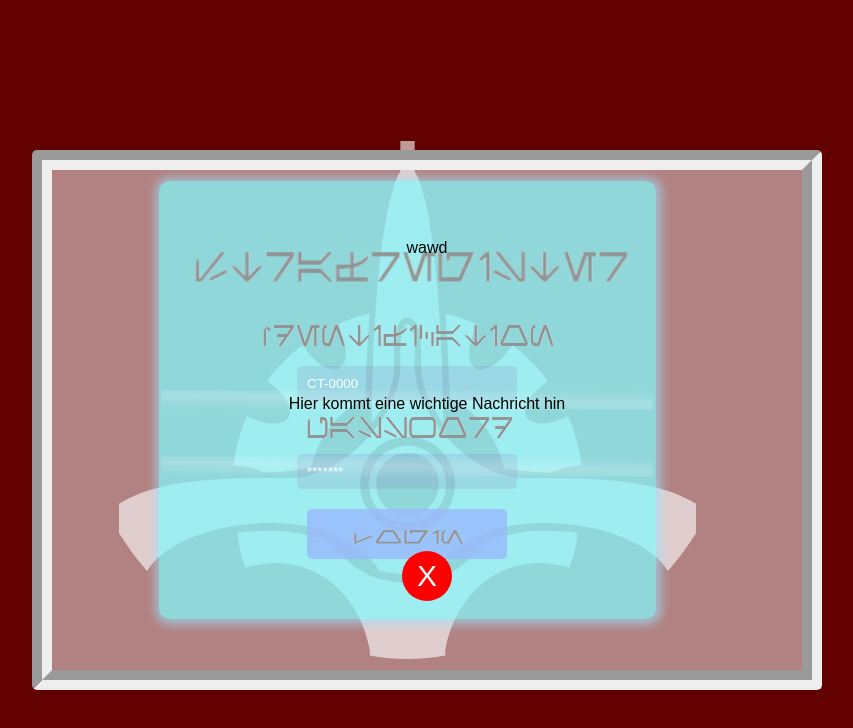
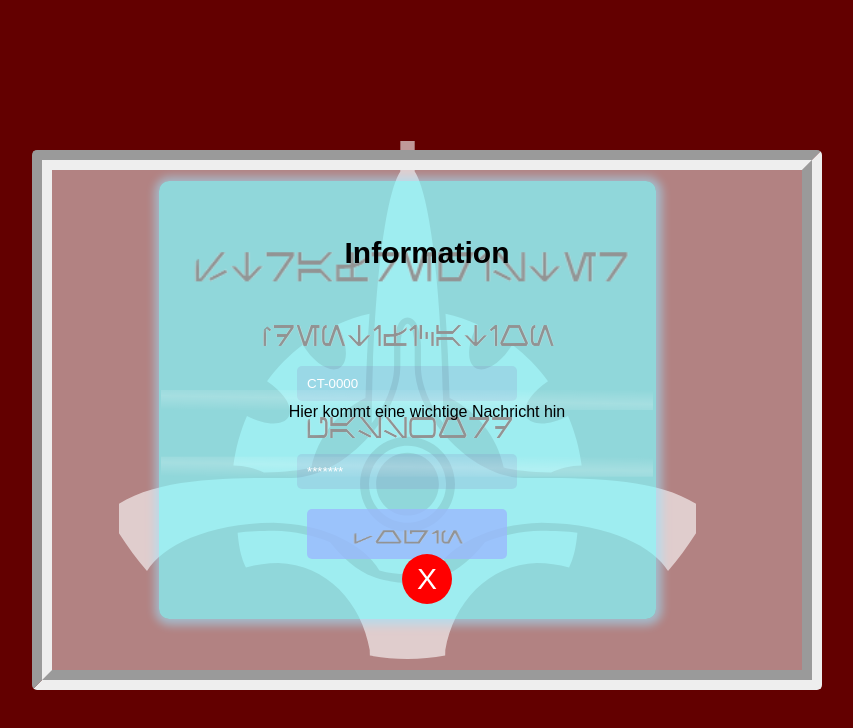
Before and after one commit to Jyods/JSStrafregister, a Vue app: page /login in a window 1280 px wide. Shown: the top 728 px of the page, without its empty margins (233-1086 px from the left). Built offline with nearby package versions, Linux system fonts and the light colour scheme; no server answers.

Commit message:
changed mm text

```diff
--- a/src/components/MajorMessage.vue
+++ b/src/components/MajorMessage.vue
@@ -13,7 +13,7 @@ const props = defineProps({
         <div class="majorMessage__container">
             <div class="majorMessage__content">
                 <div class="majorMessage__header">
-wawd
+                    Information
                 </div>
                 <div class="majorMessage__body">
                     {{ message.message }}
@@ -57,4 +57,8 @@ button {
     color: white;
     cursor: pointer;
 }
+.majorMessage__header {
+    font-size: 30px;
+    font-weight: bold;
+}
 </style>
```
